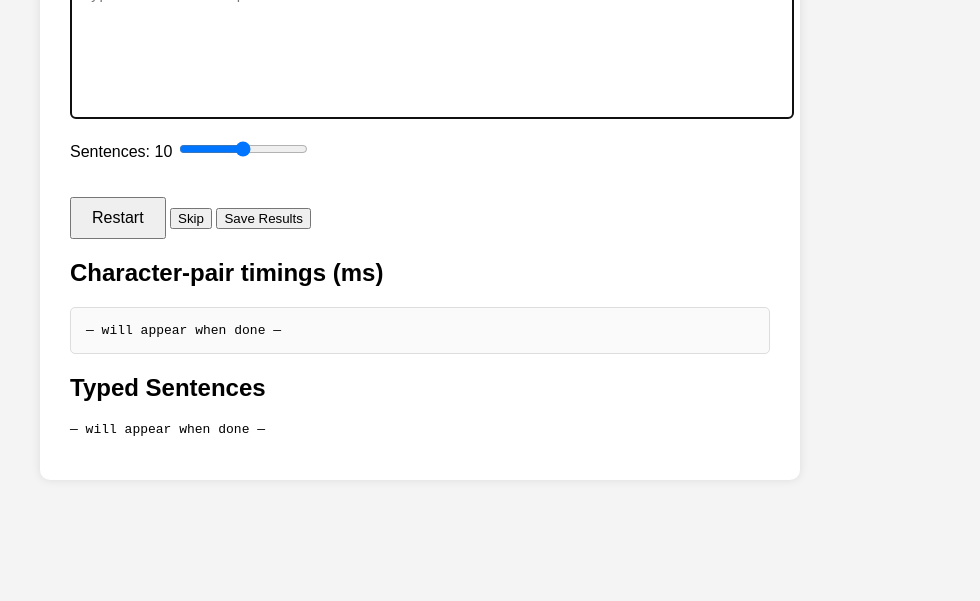
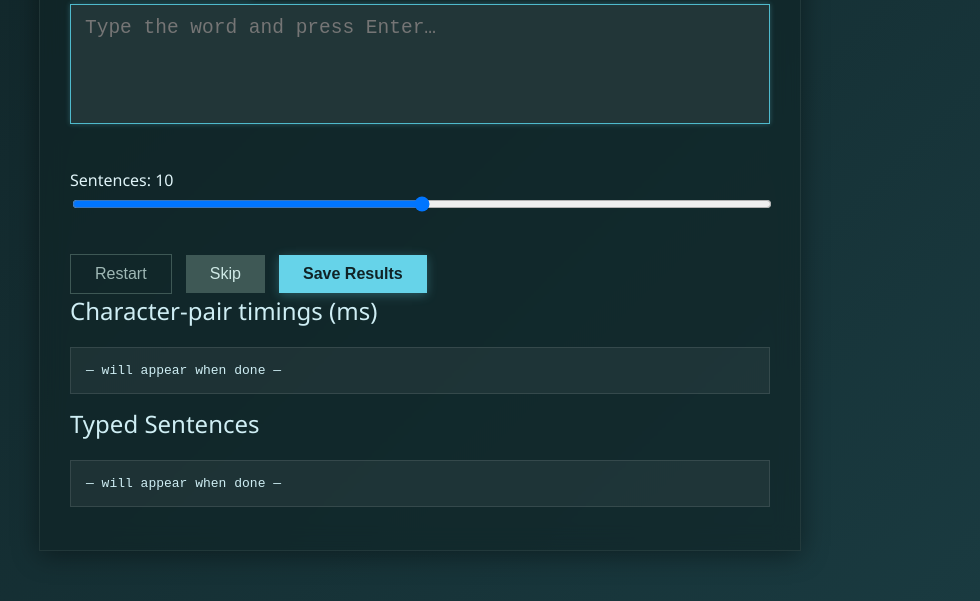
Before and after one commit to KoungMyatHein-UM/CC-Delta, a website: page index.html in a window 1280 px wide. Shown: the part 227-828 px from the top of the page, without its empty margins (220-1200 px from the left). Before the commit the page ends 800 px from the top, so only its background shows below. Drawn offline with Linux system fonts and the light colour scheme.

Commit message:
Refactor styles for improved design and user interface
Revised the stylesheet to enhance the visual design and usability. Introduced a frosted glass effect, updated font and color schemes, and improved button and input field styling. Added new sections for headings, buttons, and output boxes to ensure consistent design across components.

```diff
--- a/style.css
+++ b/style.css
@@ -1,50 +1,142 @@
+/* === Base Layout === */
 body {
-    font-family: sans-serif;
-    background: #f4f4f4;
+    font-family: 'Segoe UI', sans-serif;
+    background: linear-gradient(135deg, #102326, #1a3b41);
     display: flex;
     justify-content: center;
     padding: 50px;
+    margin: 0;
+    color: #e0f4f8;
 }
 
+/* === Frosted Container === */
 .container {
-    background: #fff;
+    background: rgba(16, 35, 38, 0.6);
+    backdrop-filter: blur(12px);
+    -webkit-backdrop-filter: blur(12px);
     max-width: 700px;
     width: 100%;
     padding: 30px;
-    border-radius: 10px;
-    box-shadow: 0 0 10px rgba(0,0,0,.1);
+    border: 1px solid rgba(255, 255, 255, 0.07);
+    box-shadow: 0 4px 25px rgba(0, 0, 0, 0.4);
+    border-radius: 0;
 }
 
-#sample-text {
-    font-size: 1.2em;
+/* === Headings === */
+h1, h2 {
+    margin-top: 0;
+    font-weight: 500;
+    color: #cfeef4;
+}
+
+/* === Sentence Indicator === */
+.sentence-header {
     margin-bottom: 20px;
 }
 
+.sentence-header p {
+    margin: 0 0 8px 0;
+    font-size: 1em;
+    color: #9ccbd1;
+}
+
+#current-word {
+    font-size: 1.5em;
+    font-weight: bold;
+    background: rgba(102, 211, 233, 0.1);
+    border: 1px solid #4fbacc;
+    padding: 12px 18px;
+    color: #ffc600;
+    box-shadow: 0 0 8px rgba(102, 211, 233, 0.3);
+    border-radius: 0;
+}
+
+/* === Text Input === */
 #input-area {
     width: 100%;
     height: 120px;
-    font-size: 1.1em;
-    padding: 10px;
-    border: 2px solid #ccc;
-    border-radius: 5px;
+    font-size: 1.5em;
+    font-weight: 500;
+    padding: 12px 14px;
+    background: #223638;
+    color: #dffafe;
+    border: 1px solid #4fbacc;
+    box-shadow: inset 0 0 5px rgba(102, 211, 233, 0.2);
+    border-radius: 0;
     resize: none;
+    box-sizing: border-box;
+    margin-bottom: 20px;
+    caret-color: #66d3e9;
+    transition: box-shadow 0.2s ease;
 }
 
-.stats { margin-top: 20px; font-size: 1.1em; }
+#input-area:focus {
+    outline: none;
+    box-shadow: 0 0 5px rgba(102, 211, 233, 0.3);
+}
 
-#restart-btn {
-    margin-top: 20px;
-    padding: 10px 20px;
+
+/* === Sentence Slider === */
+#count-slider {
+    vertical-align: middle;
+    width: 100%;
+}
+
+p {
+    margin: 20px 0;
+}
+
+/* === Button Reset === */
+button {
+    border: none;
+    padding: 10px 24px;
     font-size: 1em;
     cursor: pointer;
+    margin-top: 20px;
+    margin-right: 10px;
+    transition: background 0.2s ease, transform 0.1s ease;
+    border-radius: 0;
 }
 
-#pair-output {
-    background: #fafafa;
-    border: 1px solid #ddd;
+/* === Save (Primary) === */
+#save-btn {
+    background-color: #66d3e9;
+    color: #102326;
+    font-weight: bold;
+    box-shadow: 0 2px 10px rgba(102, 211, 233, 0.3);
+}
+#save-btn:hover {
+    background-color: #4fbacc;
+}
+
+/* === Skip (Secondary) === */
+#skip-btn {
+    background-color: #3e5855;
+    color: #d0eae7;
+}
+#skip-btn:hover {
+    background-color: #506e6a;
+}
+
+/* === Restart (Tertiary) === */
+#restart-btn {
+    background-color: transparent;
+    border: 1px solid #3e5855;
+    color: #9fb8b5;
+}
+#restart-btn:hover {
+    background-color: #2b3f3d;
+}
+
+/* === Output Boxes === */
+#pair-output,
+#typed-words {
+    background: rgba(255, 255, 255, 0.05);
+    border: 1px solid rgba(255, 255, 255, 0.1);
     padding: 15px;
-    border-radius: 5px;
     white-space: pre-wrap;
     max-height: 300px;
     overflow-y: auto;
+    margin-top: 10px;
+    color: #cfeef4;
 }
```
